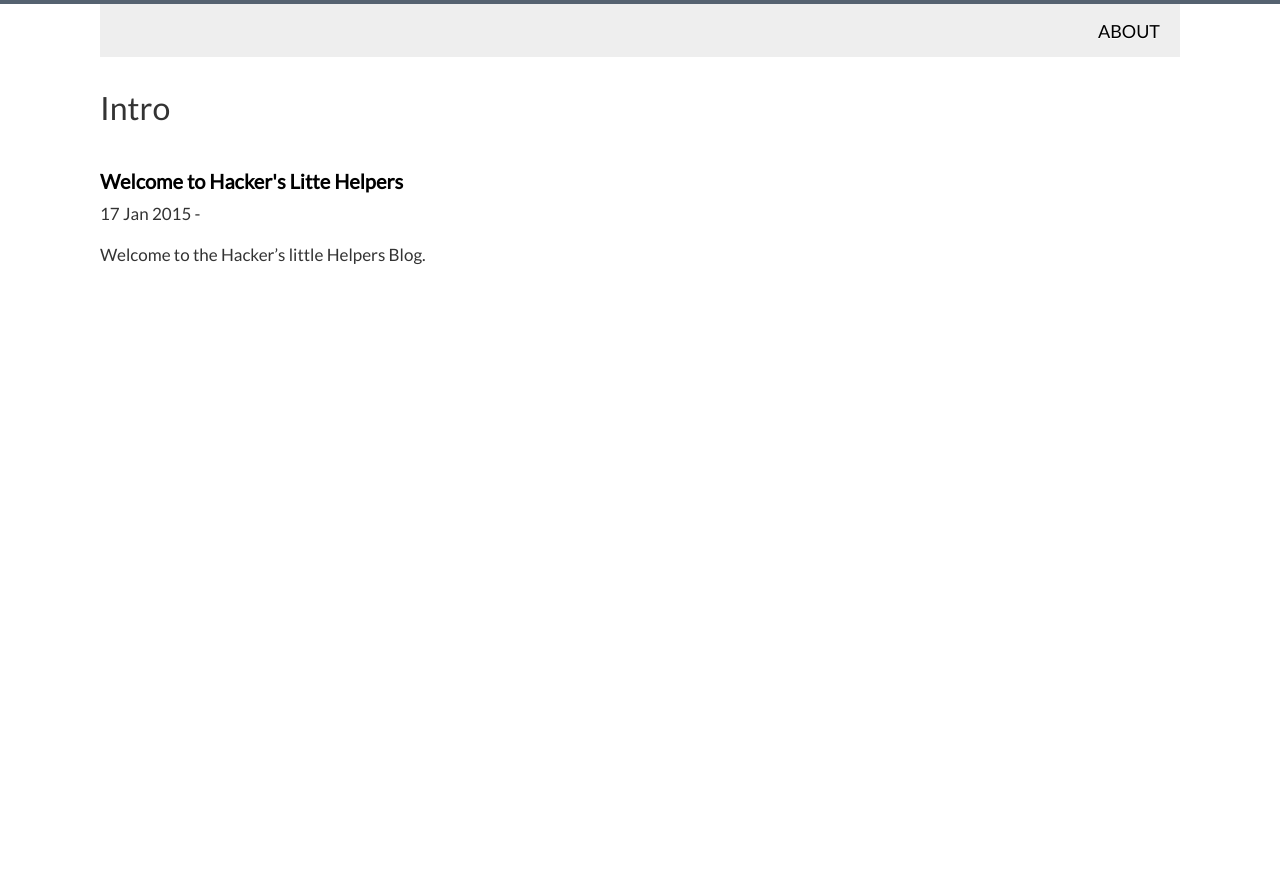
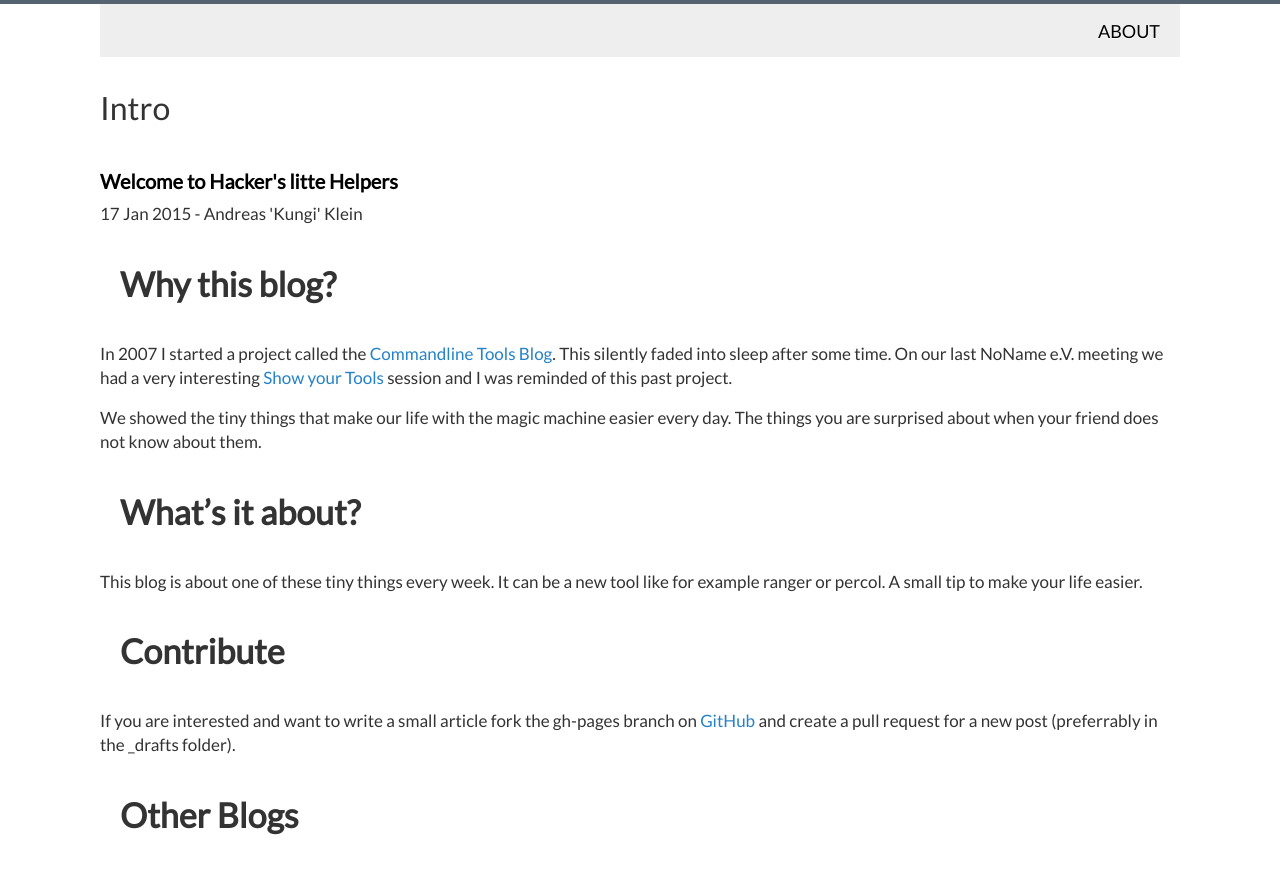
Before and after one commit to Kungi/hackers-little-helpers.com, a Jekyll site: the page built from _posts/2015-01-17-welcome.markdown, in a window 1280 px wide. Shown: the top 874 px of the page. Built offline with Jekyll 4.4.1, drawn with Linux system fonts in a browser that asks for light colours; Markdown is read by kramdown in place of the engine named in the settings.

Commit message:
Write a little introduction

```diff
--- a/_posts/2015-01-17-welcome.markdown
+++ b/_posts/2015-01-17-welcome.markdown
@@ -1,8 +1,33 @@
 ---
 layout: post
-title: "Welcome to Hacker's Litte Helpers"
+title: "Welcome to Hacker's litte Helpers"
 published: true
+author: Andreas 'Kungi' Klein
 categories: welcome
 ---
 
-Welcome to the Hacker's little Helpers Blog.
+# Why this blog? #
+
+In 2007 I started a project called the [Commandline Tools Blog][ctb]. This silently faded into sleep
+after some time. On our last NoName e.V. meeting we had a very interesting [Show your Tools][syt]
+session and I was reminded of this past project.
+
+We showed the tiny things that make our life with the magic machine easier every day. The things you
+are surprised about when your friend does not know about them.
+
+[ctb]: http://blogs.noname-ev.de/commandline-tools/authors/3-The-Commandline-Tool-Blog
+[syt]: https://www.noname-ev.de/w/Show_your_Tools
+
+# What's it about? #
+
+This blog is about one of these tiny things every week. It can be a new tool like for example ranger
+or percol. A small tip to make your life easier.
+
+# Contribute #
+
+If you are interested and want to write a small article fork the gh-pages branch on [GitHub][gh] and
+create a pull request for a new post (preferrably in the _drafts folder).
+
+[gh]: https://github.com/Kungi/hackers-little-helpers.com/tree/gh-pages
+
+# Other Blogs #
```
